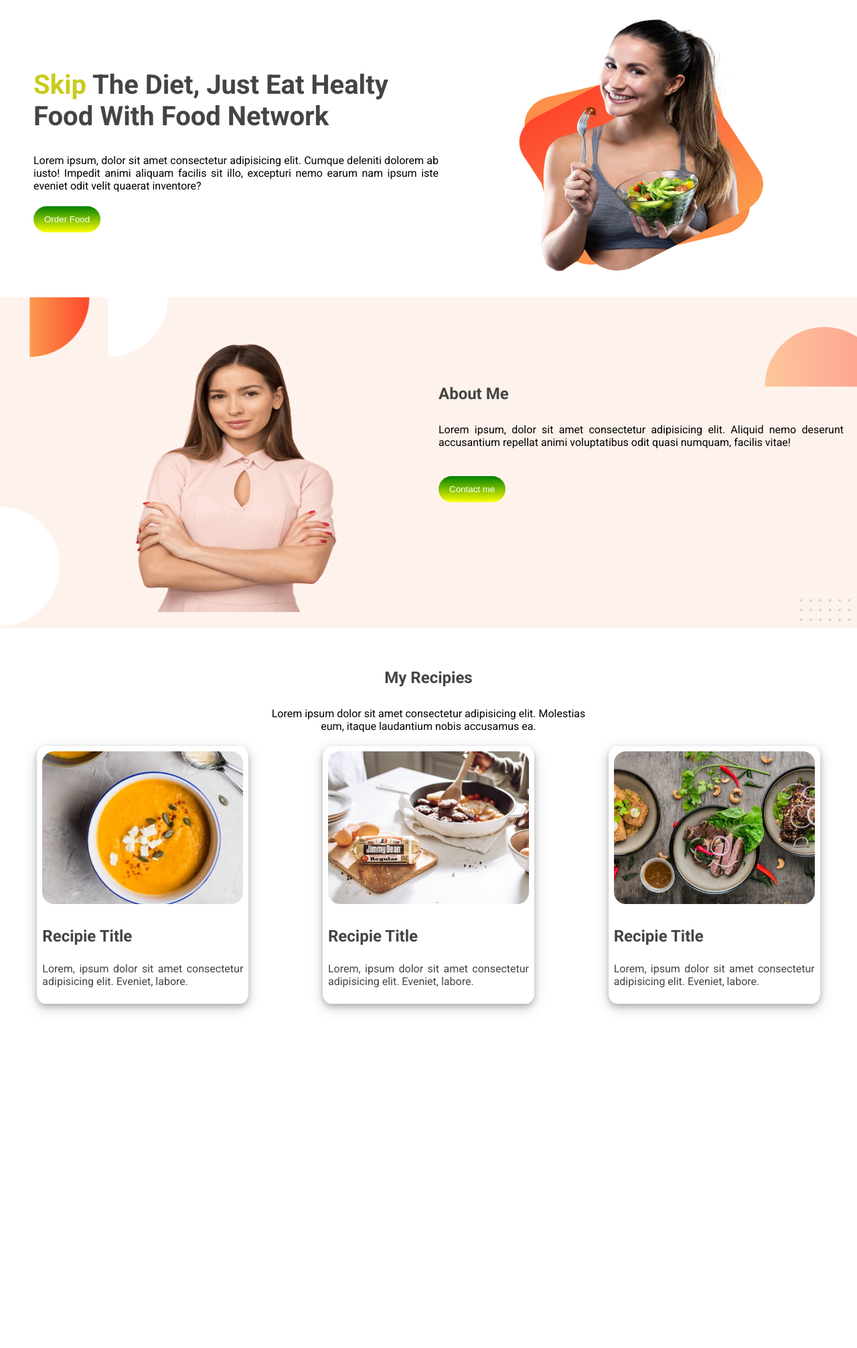
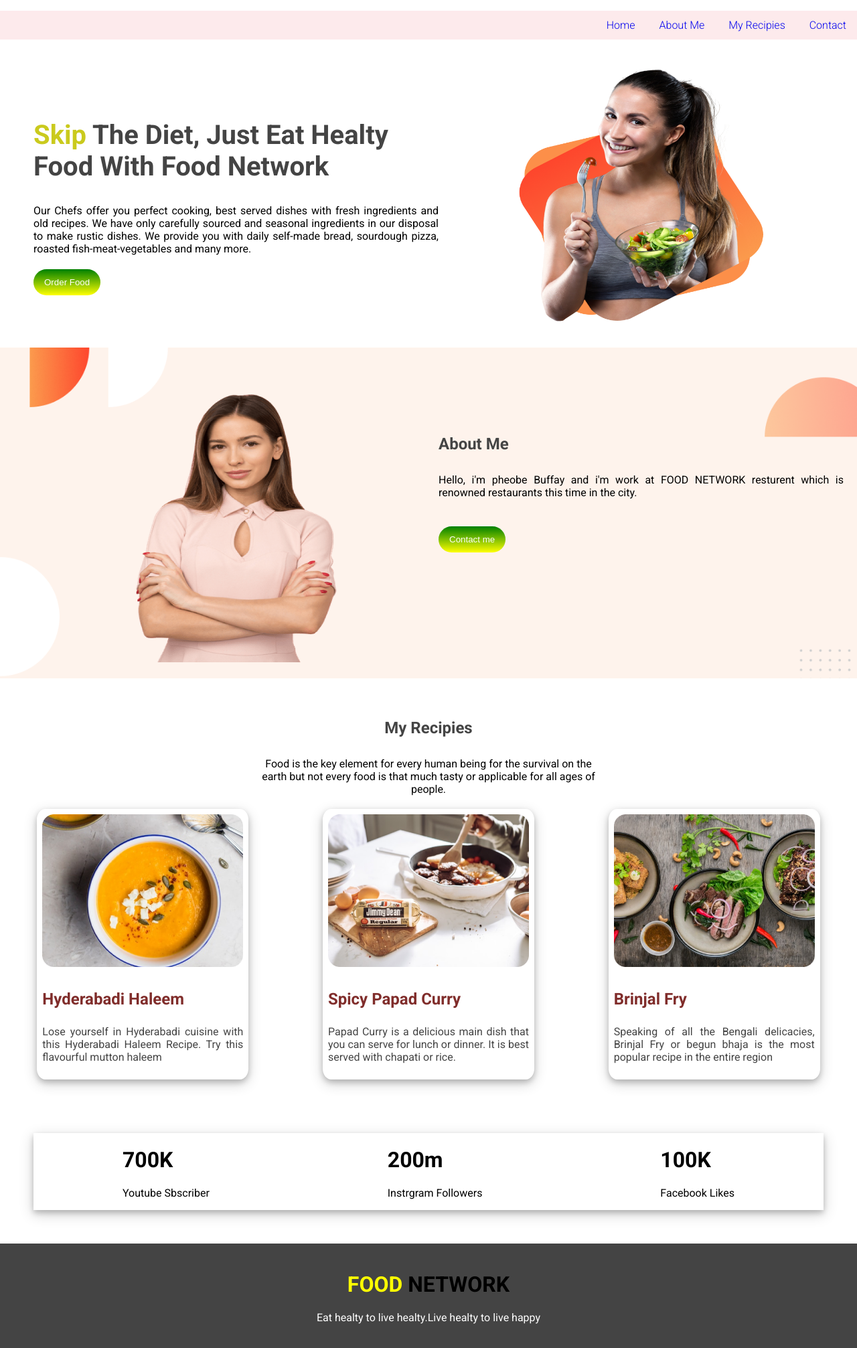
Before and after one commit to mdsakib1828/Food-Network, a plain HTML site: page index.html in a window 1280 px wide. Shown: the whole page at 67% size. Before the commit the page ends 1529 px from the top, so only its background shows below. Drawn offline with Linux system fonts and the light colour scheme.

Commit message:
added naviagation section

```diff
--- a/index.css
+++ b/index.css
@@ -4,6 +4,28 @@ body{
     margin: 0;
     padding: 0;
 }
+/*-----------naviagation section start--*/
+.navbar{
+  margin: 0;
+  padding: 0;
+  background-image: url(images/shapes/Frame\ 58.jpg);
+  text-align: end;
+}
+.navbar ul li{
+list-style-type: none;
+display: inline-block;
+padding: 12px 16px;
+
+}
+.navbar ul li a{
+  text-decoration: none;
+  font-weight: 300;
+}
+.navbar ul li:hover{
+    background-color: yellow;
+}
+/*-----------naviagation section end--*/
+
 /*-----------header section start-----*/
 .row{
     display: flex;
@@ -46,6 +68,7 @@ body{
     height: 400px;
 }
 /*------------header section end-------*/
+
 /*------------about section start-------*/
 .about{
     background-image: url(images/shapes/7.png);
@@ -53,8 +76,6 @@ body{
     background-size: cover;
     margin: 0;
     padding: 0;
-
-
 }
 .about .column-left{
     text-align: center;
@@ -62,12 +83,10 @@ body{
 .about .column-left img {
     width: 300px;
     height: 400px;
-
 }
 .about .column-right{
     padding-top: 90px;
     text-align: start;
-
 }
 .about .column-right h1{
     color: #444;
@@ -79,6 +98,7 @@ body{
     padding-bottom: 20px;
 }
 /*------------about section end-------*/
+
 /*------------recipies section start-------*/
 .recipies{
     padding: 30px 0;
@@ -87,14 +107,12 @@ body{
     text-align: center;
     color: #444;
     padding: 10px 0;
-
 }
 .recipies .max-width .text{
     text-align: center;
     padding-bottom: 20px;
     width: 500px;
     margin: auto;
-
 }
 .list{
     display: flex;
@@ -107,15 +125,13 @@ body{
     text-align: center;
     padding: 8px;
     box-shadow: 0 4px 8px 0 rgba(0, 0, 0, 0.2), 0 6px 20px 0 rgba(0, 0, 0, 0.19);
-
 }
 .list .recipie-list img{
    width: 100%;
-
 }
 .description .title{
     text-align: start;
-    color: #444;
+    color:#802d2b;
     padding-bottom: 5px;
 }
 .description p{
@@ -123,3 +139,21 @@ body{
     color: #444;
 }
 /*------------recipies section end-------*/
+.optional{
+    box-shadow: 0 4px 8px 0 rgba(0, 0, 0, 0.2), 0 6px 20px 0 rgba(0, 0, 0, 0.19);
+  margin: 50px;
+}
+
+/*------------footer section start-------*/
+.footer{
+    background-color: #444;
+    padding: 20px 0;
+    text-align: center;
+}
+.footer span{
+    color: yellow;
+}
+.footer p{
+    color: #fff;
+}
+/*------------footer section end-------*/
--- a/index.html
+++ b/index.html
@@ -12,79 +12,104 @@
     <link href="https://fonts.googleapis.com/css2?family=Roboto:wght@100;300;400;500;700&display=swap" rel="stylesheet">
 </head>
 <body>
+ <!---------navigation section start------------->
+    <div class="navbar" id="home">
+        <ul>
+            <li><a href="#home">Home</a></li>
+            <li><a href="#about">About Me</a></li>
+            <li><a href="#recipies">My Recipies</a></li>
+            <li><a href="#home">Contact</a></li>
+        </ul>
+    </div>
+
+ <!---------navigation section start------------->
  <!---------header section---------->
     <section class="header">
         <div class="row">
             <div class="column-left">
                 <h1><span>Skip</span> The Diet, Just Eat Healty Food With Food Network</h1>
-                <p>Lorem ipsum, dolor sit amet consectetur adipisicing elit. Cumque deleniti dolorem ab iusto! Impedit animi aliquam facilis sit illo, excepturi nemo earum nam ipsum iste eveniet odit velit quaerat inventore?
+                <p>Our Chefs offer you perfect cooking, best served dishes with fresh ingredients and old recipes. We have only carefully sourced and seasonal ingredients in our disposal to make rustic dishes. We provide you with daily self-made bread, sourdough pizza, roasted fish-meat-vegetables and many more.
                 </p>
                 <a target="_blank" href="https://www.facebook.com/sakim.hossai/"><button class="btn">Order Food</button></a>
-
             </div>
             <div class="column-right">
                 <img src="images/female/Group 8425.png" alt="">
-
-
             </div>
         </div>
     </section>
 <!------------------------header section end---------------->
 
 <!------------------About section start--------------------->
-    <section class="about">
+    <section class="about" id="about">
         <div class="row">
             <div class="column-left">
                 <img src="images/female/Person Image.png" alt="">
-
             </div>
             <div class="column-right">
                 <h1>About Me</h1>
-                <p>Lorem ipsum, dolor sit amet consectetur adipisicing elit. Aliquid nemo deserunt accusantium repellat animi voluptatibus odit quasi numquam, facilis vitae!</p>
+                <p>Hello, i'm pheobe Buffay and i'm work at FOOD NETWORK resturent which is renowned restaurants this time in the city.
+                </p>
                 <a target="_blank" href="https://www.facebook.com/sakim.hossai/"><button class="btn">Contact me</button></a>
-
             </div>
         </div>
     </section>
  <!------------------About section end--------------------->
 
  <!------------------My Recipies start--------------------->
-    <section class="recipies">
+    <section class="recipies" id="recipies">
         <div class="max-width">
             <h2>My Recipies</h2>
-            <p class="text">Lorem ipsum dolor sit amet consectetur adipisicing elit. Molestias eum, itaque laudantium nobis accusamus ea.</p>
+            <p class="text">Food is the key element for every human being for the survival on the earth but not every food is that much tasty or applicable for all ages of people. </p>
             <div class="list">
                 <div class="recipie-list">
-
                     <img src="images/food/Project Cover.png" alt="image not found">
                     <div class="description">
-                      <h2 class="title">Recipie Title</h2>
-                      <p>Lorem, ipsum dolor sit amet consectetur adipisicing elit. Eveniet, labore.</p>
+                        <h2 class="title">Hyderabadi Haleem</h2>
+                        <p>Lose yourself in Hyderabadi cuisine with this Hyderabadi Haleem Recipe. Try this flavourful mutton haleem</p>
                     </div>
                 </div>
                 <div class="recipie-list">
-
                     <img src="images/food/Project Cover.jpg" alt="image not found">
                     <div class="description">
-                      <h2 class="title">Recipie Title</h2>
-                      <p>Lorem, ipsum dolor sit amet consectetur adipisicing elit. Eveniet, labore.</p>
+                        <h2 class="title">Spicy Papad Curry</h2>
+                        <p>Papad Curry is a delicious main dish that you can serve for lunch or dinner. It is best served with chapati or rice.</p>
                     </div>
                     </div>
                     <div class="recipie-list">
-
                         <img src="images/food/Project Cover1.jpg" alt="image not found">
                         <div class="description">
-                      <h2 class="title">Recipie Title</h2>
-                      <p>Lorem, ipsum dolor sit amet consectetur adipisicing elit. Eveniet, labore.</p>
+                        <h2 class="title">Brinjal Fry</h2>
+                        <p>Speaking of all the Bengali delicacies, Brinjal Fry or begun bhaja is the most popular recipe in the entire region</p>
                     </div>
                     </div>
-
             </div>
         </div>
-
     </section>
-
 <!------------------My Recipies end--------------------->
 
+<!------------optional section start-------->
+
+    <div class="list optional">
+        <div class="option">
+            <h1>700K</h1>
+            <p>Youtube Sbscriber</p>
+        </div>
+        <div class="option">
+            <h1>200m</h1>
+            <p>Instrgram Followers</p>
+        </div>
+        <div class="option">
+            <h1>100K</h1>
+            <p>Facebook Likes</p>
+        </div>
+    </div>
+<!------------optional section end------------->
+
+<!------------------footer section start-------->
+    <div class="footer">
+        <h1><span>FOOD</span> NETWORK</h1>
+        <p>Eat healty to live healty.Live healty to live happy</p>
+    </div>
+<!----------------footer section end---------->
     </body>
     </html>
```
Lines whose indentation alone changed are shown as unchanged.
